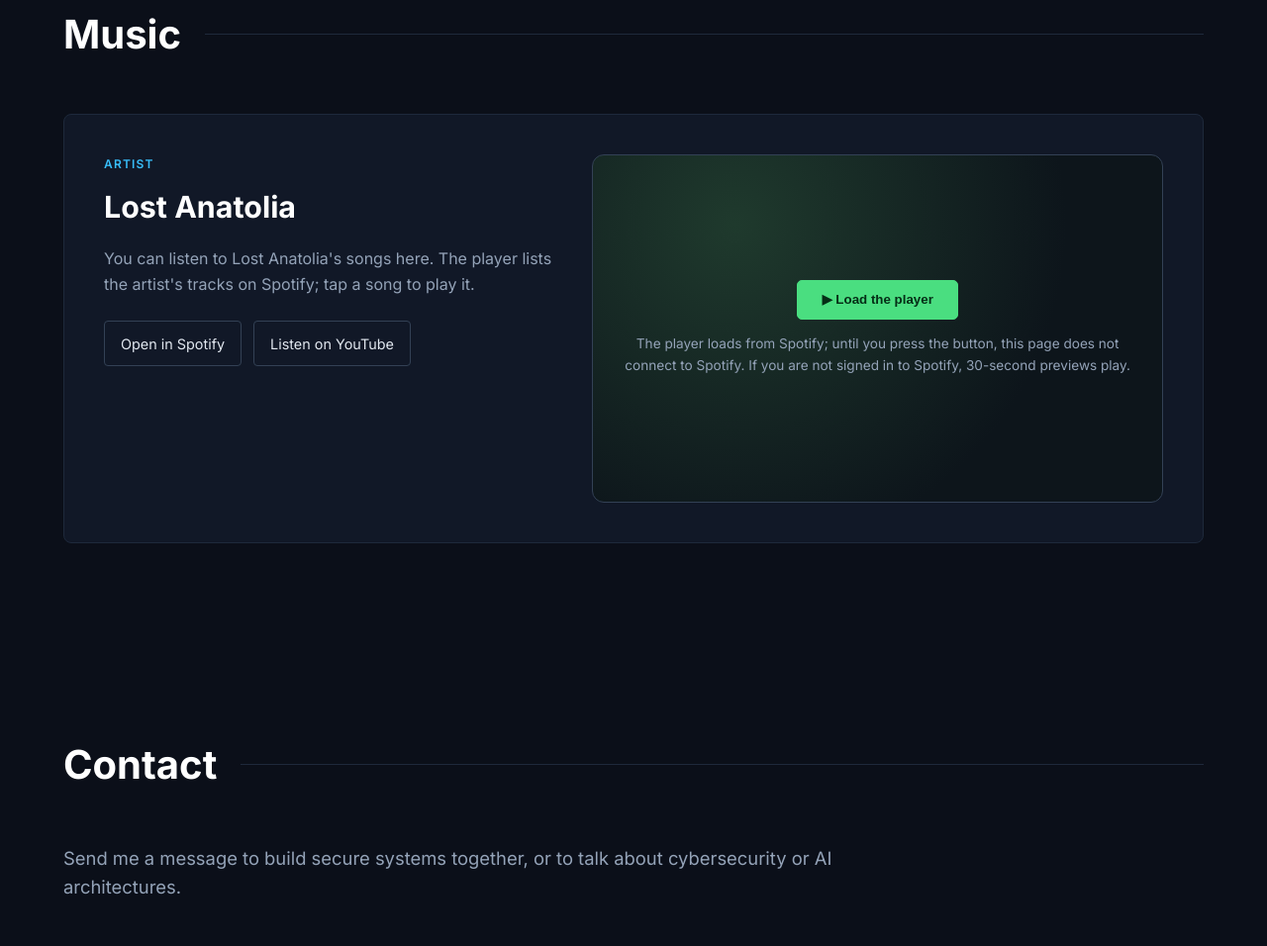
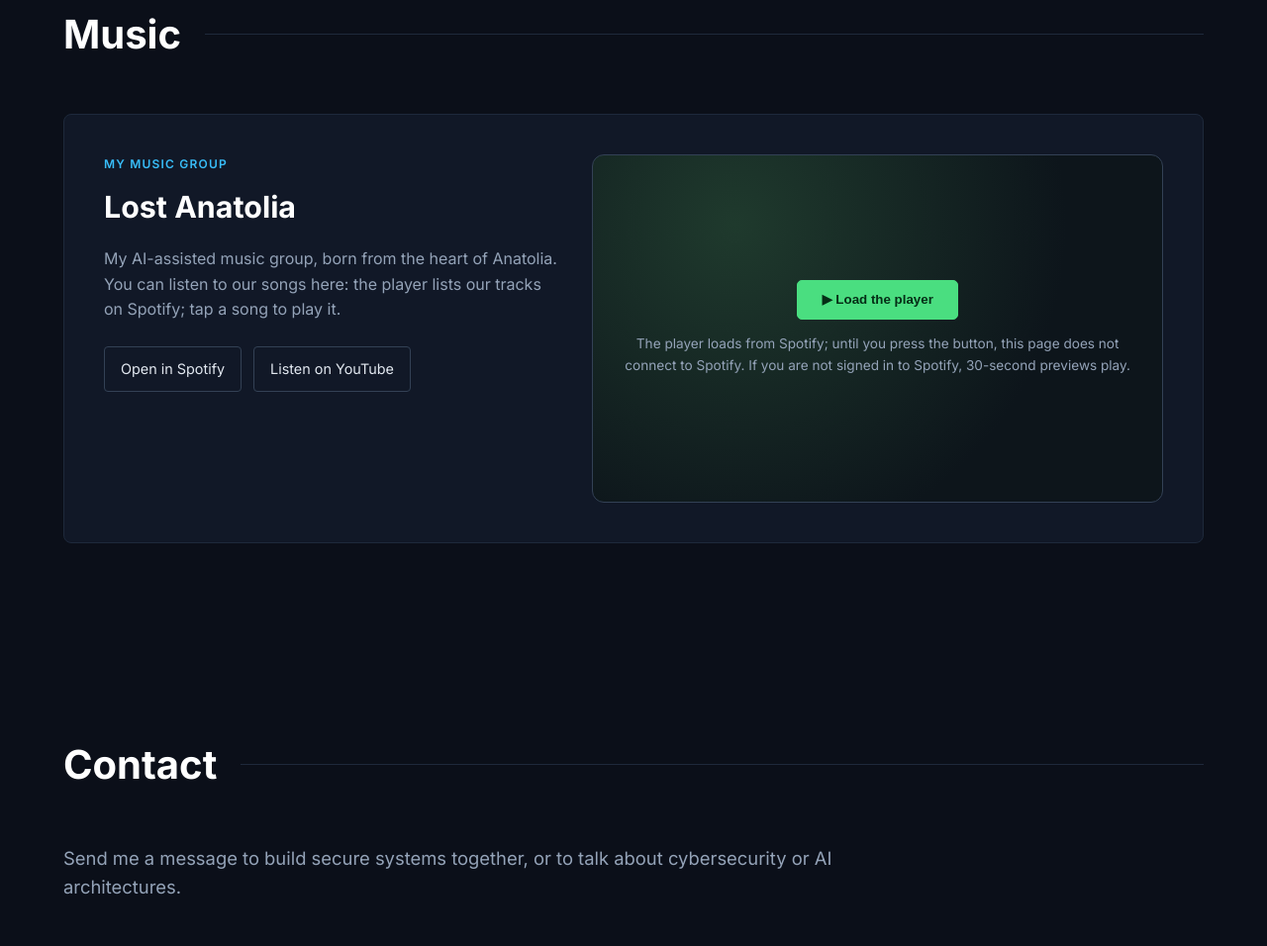
Before and after one commit to ahmtrntsdln/ahmtrntsdln.github.io, a plain HTML site: page en/index.html in a window 1280 px wide. Shown: the part 4274-5230 px from the top of the page at 99% size. Drawn offline with Linux system fonts and the light colour scheme.

Commit message:
Müzik paneli: Lost Anatolia, Anadolu'nun bağrından çıkan yapay zekâ destekli müzik grubum (TR + EN)
Co-Authored-By: Claude Opus 5.5 <noreply@anthropic.com>

```diff
--- a/en/index.html
+++ b/en/index.html
@@ -1014,9 +1014,9 @@
         <h2 class="section-title">Music</h2>
         <div class="card music-card">
             <div>
-                <span class="note-kicker">Artist</span>
+                <span class="note-kicker">My music group</span>
                 <h3>Lost Anatolia</h3>
-                <p>You can listen to Lost Anatolia's songs here. The player lists the artist's tracks on Spotify; tap a song to play it.</p>
+                <p>My AI-assisted music group, born from the heart of Anatolia. You can listen to our songs here: the player lists our tracks on Spotify; tap a song to play it.</p>
                 <div class="music-links">
                     <a class="project-button" href="https://open.spotify.com/artist/6NZeSMc0er81YNyTxuLRzf" target="_blank" rel="noopener noreferrer">Open in Spotify</a>
                     <a class="project-button" href="https://www.youtube.com/results?search_query=Lost+Anatolia" target="_blank" rel="noopener noreferrer">Listen on YouTube</a>
```
Also changed, not shown: index.html (+2 -2 lines).
